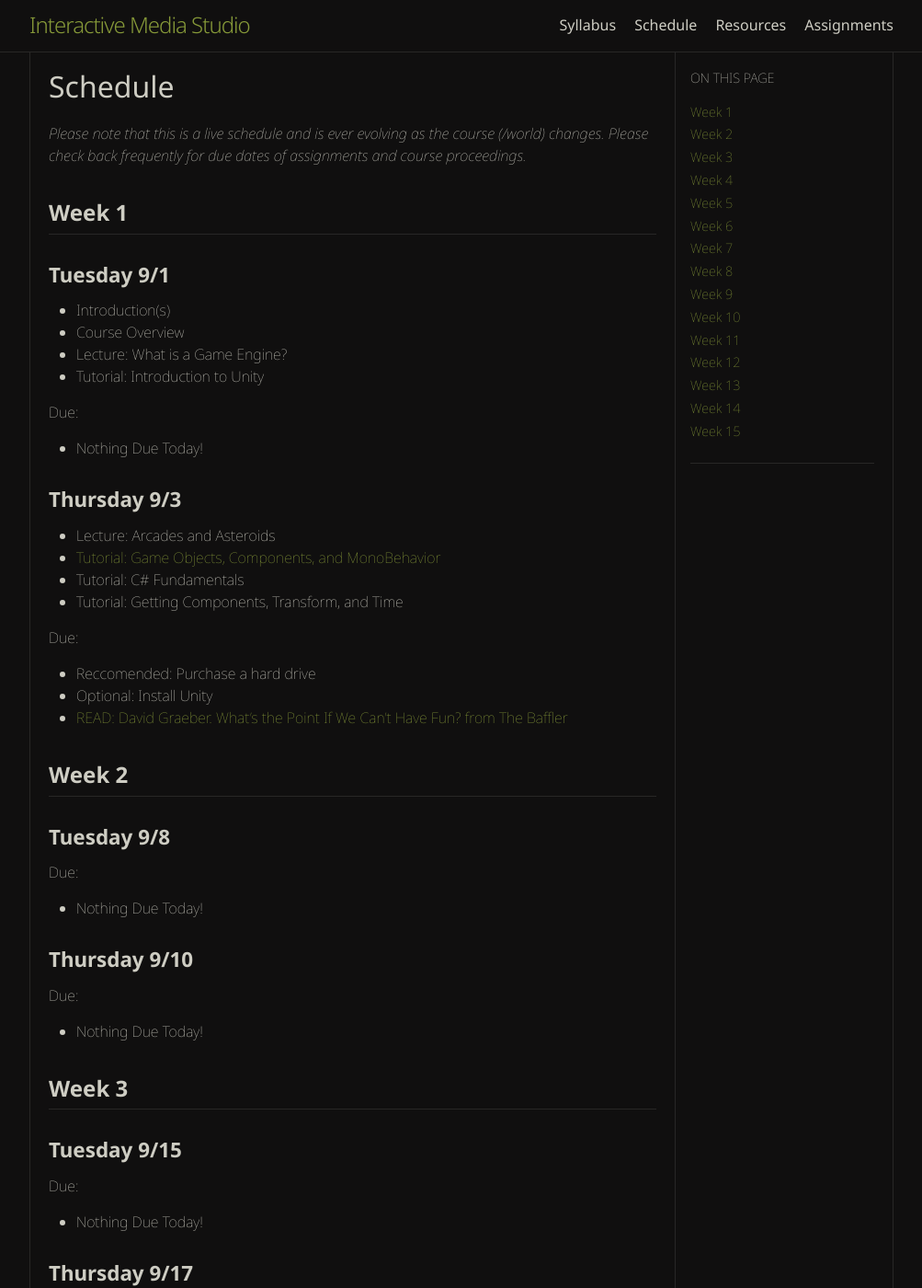
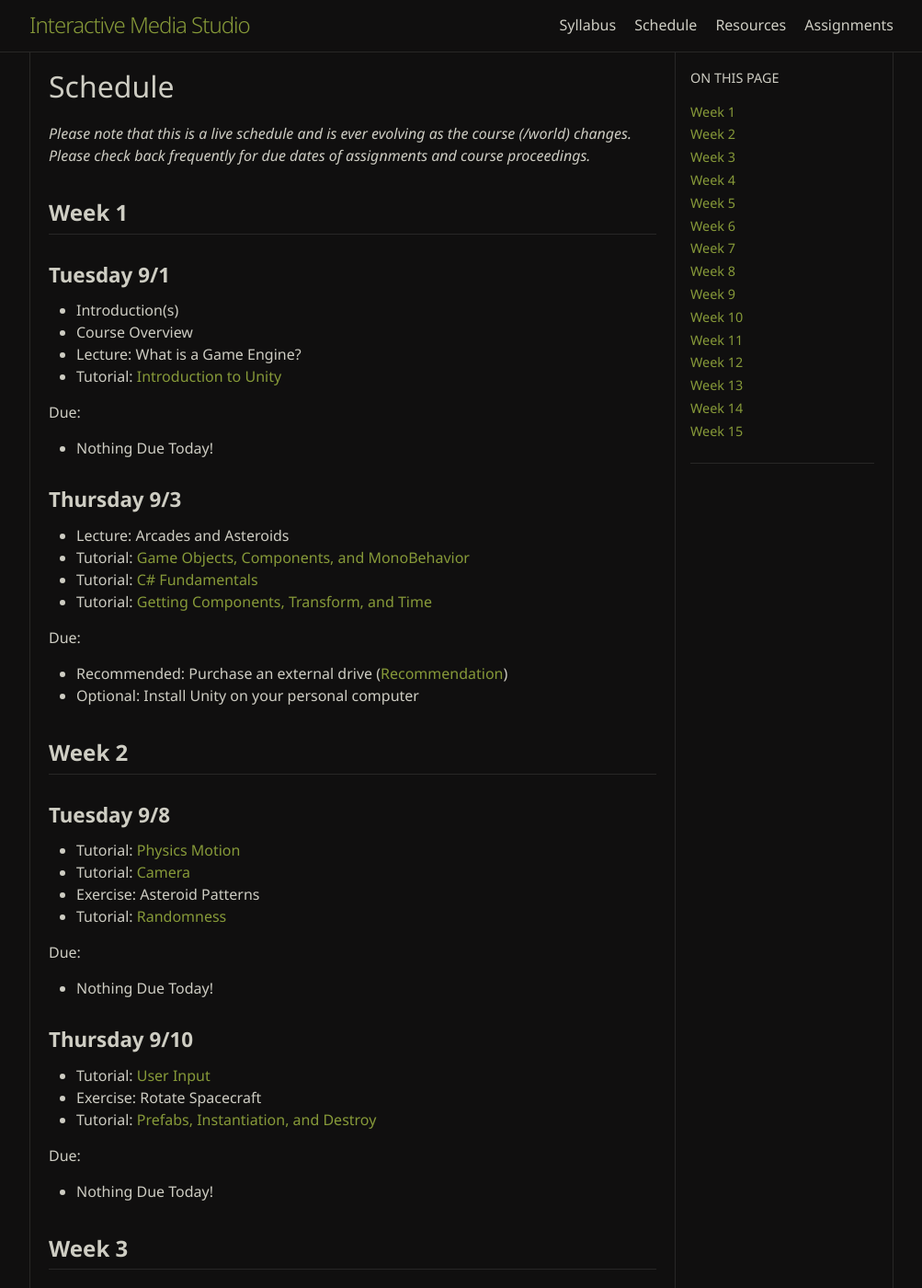
Before and after one commit to vinnyroca/interactivemediastudio, a Jekyll site: the page built from schedule.md, in a window 1280 px wide and 1400 px high. Shown: the whole window at 92% size, without its empty margins (138-1141 px from the left). Built offline with Jekyll 4.4.1, drawn with Linux system fonts in a browser that asks for light colours; some web fonts are replaced.

Commit message:
testing schedule

```diff
--- a/assets/main.scss
+++ b/assets/main.scss
@@ -75,7 +75,7 @@ a {
 }
 
 main{
-    font-weight: lighter;
+   // font-weight: lighter;
 }
 
 
--- a/schedule.md
+++ b/schedule.md
@@ -13,7 +13,7 @@ permalink: /schedule/
 - Introduction(s)
 - Course Overview
 - Lecture: What is a Game Engine?
-- Tutorial: Introduction to Unity
+- Tutorial: [Introduction to Unity](../Tutorials/01_IntroductionToUnity/)
 
 Due:
 
@@ -22,25 +22,33 @@ Due:
 ### Thursday 9/3
 
 - Lecture: Arcades and Asteroids
-- [Tutorial: Game Objects, Components, and MonoBehavior](http://127.0.0.1:4000/Tutorials/02_GameObjectsComponentsCSharp)
-- Tutorial: C# Fundamentals
-- Tutorial: Getting Components, Transform, and Time
+- Tutorial: [Game Objects, Components, and MonoBehavior](../Tutorials/02_GameObjectsComponentsCSharp/)
+- Tutorial: [C# Fundamentals](../Tutorials/03_CSharpFundamentals/)
+- Tutorial: [Getting Components, Transform, and Time](../Tutorials/04_GetComponentAndTransform/)
 
 Due:
 
-- Reccomended: Purchase a hard drive
-- Optional: Install Unity
-- [READ: David Graeber. What's the Point If We Can't Have Fun? from The Baffler](https://scrippscollege.box.com/s/u2h964jcw9h4q38tc4pjg8t0dfso6l6k)
+- Recommended: Purchase an external drive ([Recommendation](https://www.sandisk.com/products/ssd/external-ssd/sandisk-extreme-portable-ssd-v3?sku=SDSSDE70-1T00-G25))
+- Optional: Install Unity on your personal computer
 
 ## Week 2
 
 ### Tuesday 9/8
+
+- Tutorial: [Physics Motion](../Tutorials/05_Physics/)
+- Tutorial: [Camera](../Tutorials/06_Camera/)
+- Exercise: Asteroid Patterns
+- Tutorial: [Randomness](../Tutorials/07_randomness/)
 
 Due:
 
 - Nothing Due Today!
 
 ### Thursday 9/10
+
+- Tutorial: [User Input](../Tutorials/08_UserInput/)
+- Exercise: Rotate Spacecraft
+- Tutorial: [Prefabs, Instantiation, and Destroy](../Tutorials/09_PrefabsInstantiationandDestroy/)
 
 Due:
 
```
Also changed, not shown: ArcadesAndAsteroids.md (added, +6 -0 lines), IntroductionToAsteroids.md (deleted, +0 -6 lines), _Tutorials/07_Randomness.md (+2 -2 lines), resources.md (+15 -8 lines), .obsidian/workspace.json.
